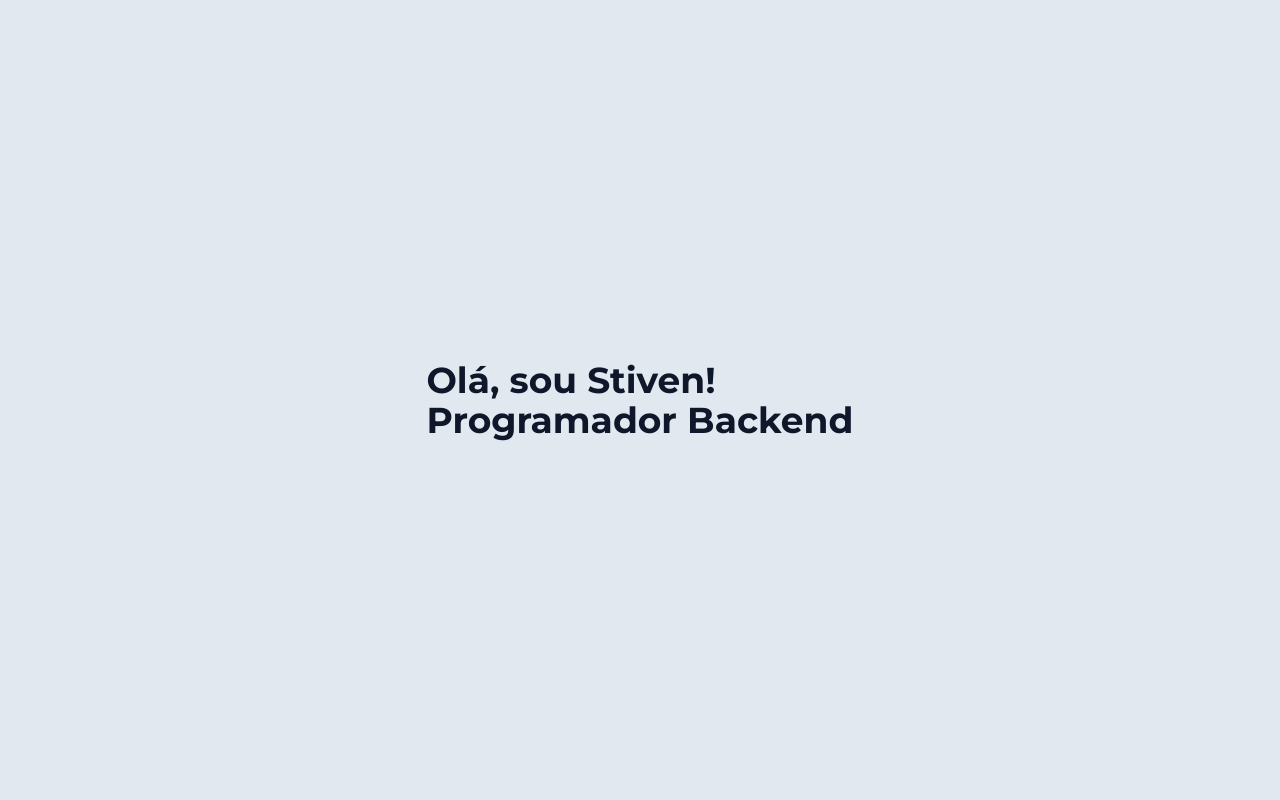
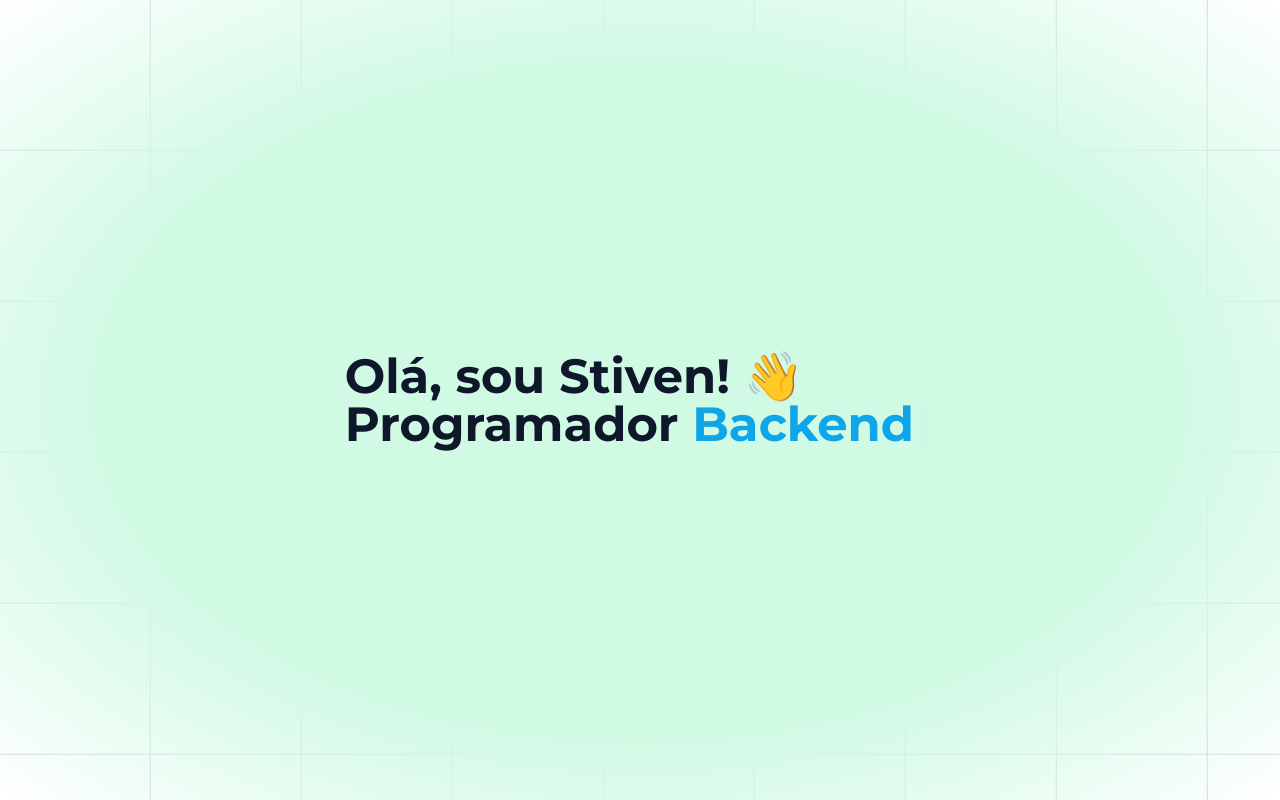
Before and after one commit to StivenF0/personal-website, a Next.js app: page / in a window 1280 px wide. Built offline with nearby package versions, Linux system fonts and the light colour scheme.

Commit message:
Added the gradient to the background and the emoji

```diff
--- a/src/app/page.tsx
+++ b/src/app/page.tsx
@@ -1,16 +1,34 @@
-import TypewritterTitle from "@/components/TypewriterTitle";
+import TypewriterTitle from "@/components/TypewriterTitle";
+import colors from "tailwindcss/colors";
 
 export default function Home() {
+  const gradient = `
+    radial-gradient(${colors.emerald[100]} 30%, ${colors.emerald[100]} 60%, transparent),
+    repeating-linear-gradient(
+      to right,
+      transparent,
+      transparent 149px,
+      ${colors.gray[300]} 151px,
+      ${colors.gray[300]} 151px
+    ),
+    repeating-linear-gradient(
+      to bottom,
+      transparent,
+      transparent 149px,
+      ${colors.gray[300]} 151px,
+      ${colors.gray[300]} 151px
+    )
+  `;
+
   return (
     <main>
-      <section className="bg-slate-200 w-full h-screen grid place-content-center text-4xl font-bold text-slate-900">
-        <div className="">Olá, sou Stiven!</div>
+      <section
+        className="w-full h-screen grid place-content-center text-5xl font-bold text-slate-900 bg-gradient-radial"
+        style={{ background: gradient }}
+      >
+        <div className="">Olá, sou Stiven! 👋</div>
         <div className="">
-          Programador{" "}
-          <TypewritterTitle
-            className="w-32"
-            words={["Frontend", "Backend", "Fullstack"]}
-          />
+          Programador <TypewriterTitle />
         </div>
       </section>
     </main>
--- a/src/components/TypewriterTitle.tsx
+++ b/src/components/TypewriterTitle.tsx
@@ -1,21 +1,36 @@
 "use client";
-import React from "react";
-import { useTypewriter } from "react-simple-typewriter";
+import { useRef, useState } from "react";
+import { Typewriter } from "react-simple-typewriter";
 
-function TypewritterTitle({
-  words,
-  className,
-}: {
-  words: string[];
-  className?: string;
-}) {
-  const [text] = useTypewriter({
-    words,
-    typeSpeed: 150,
-    loop: 1,
-  });
+function TypewriterTitle() {
+  const colors = [
+    "#fbbf24", // yellow
+    "#0ea5e9", // blue
+    "#059669", // green
+  ];
+  const [color, setColor] = useState(colors[0]);
+  const counter = useRef(0);
 
-  return <span className={className}>{text}</span>;
+  const handleChangeColor = () => {
+    if (counter.current >= 14) {
+      setColor(colors[2]);
+    } else if (counter.current >= 7) {
+      setColor(colors[1]);
+    }
+    counter.current++;
+  };
+
+  return (
+    <div className="inline-block w-[15.2rem]" style={{ color }}>
+      <Typewriter
+        words={["Frontend", "Backend", "Fullstack"]}
+        loop={1}
+        cursor={true}
+        onDelete={handleChangeColor}
+        delaySpeed={3000}
+      />
+    </div>
+  );
 }
 
-export default TypewritterTitle;
+export default TypewriterTitle;
```
